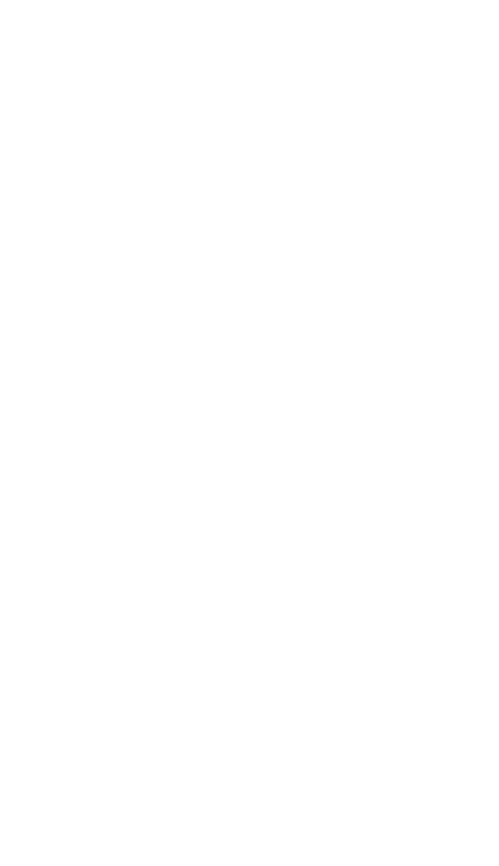
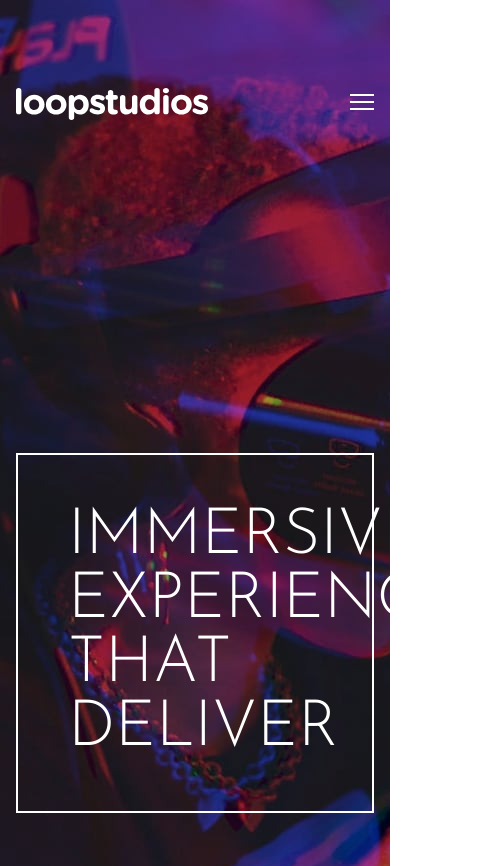
Before and after one commit to Mhmd-Tarek-Mhmd/Loopstudios-landing-page, a plain HTML site: page index.html in a window 390 px wide. Shown: the top 866 px of the page, 499 px wide, since content can reach past the window. Before the commit the page ends 844 px from the top, so only its background shows below. Drawn offline with Linux system fonts and the light colour scheme.

Commit message:
ADD: page header

```diff
--- a/assets/styles.css
+++ b/assets/styles.css
@@ -36,6 +36,9 @@ button {
   justify-content: space-between;
 }
 
+.logo {
+  height: 32px;
+}
 .logo img {
   width: 100%;
   height: 100%;
@@ -106,6 +109,35 @@ button {
   Page styles
 */
 
+/* [1] Header area */
+
+header {
+  height: 650px;
+  min-height: 100vh;
+  background: url(images/desktop/image-hero.jpg) no-repeat top left;
+}
+header .hero {
+  top: 250px;
+  width: 652px;
+  padding: 40px;
+  color: white;
+  max-width: 100%;
+  margin-top: 50px;
+  border: 2px solid;
+  text-transform: uppercase;
+  font: 300 4em "Josefin Sans", sans-serif;
+}
+@media (max-width: 767px) {
+  header {
+    height: 1300px;
+    background-image: url(images/mobile/image-hero.jpg);
+  }
+  header .hero {
+    padding: 50px;
+    margin-top: 245px;
+  }
+}
+
 nav {
   height: 176px;
 }
--- a/index.html
+++ b/index.html
@@ -14,6 +14,10 @@
     />
   </head>
   <body>
+    <!--
+      Header area
+    -->
+    <header>
       <nav class="center-flex">
         <div class="container space-between-flex">
           <a href="/" class="logo" aria-label="Loopstudios logo">
@@ -41,6 +45,11 @@
         </div>
       </nav>
 
+      <div class="container">
+        <h1 class="hero">Immersive experiences that deliver</h1>
+      </div>
+    </header>
+
     <script>
       function menuToggler(e) {
         e.target.nextElementSibling.classList.toggle("show");
```
Lines whose indentation alone changed are shown as unchanged.
